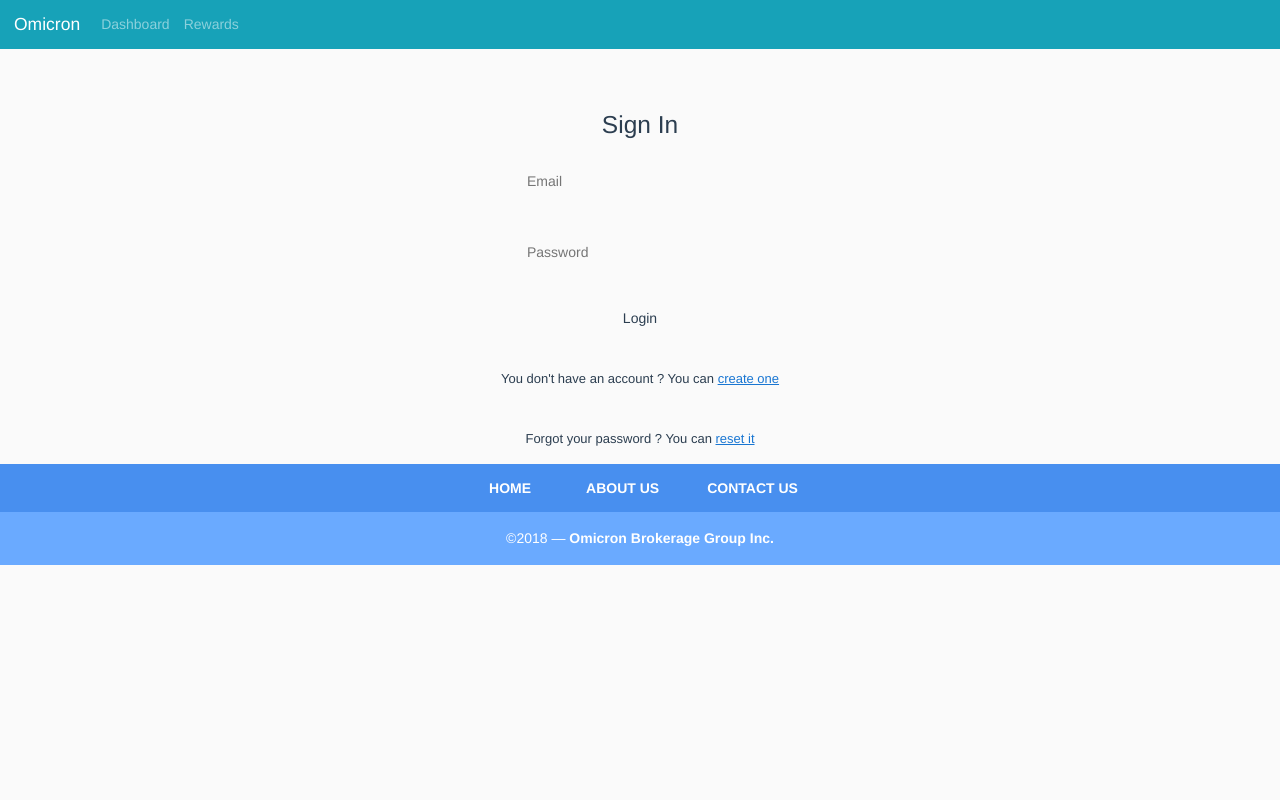
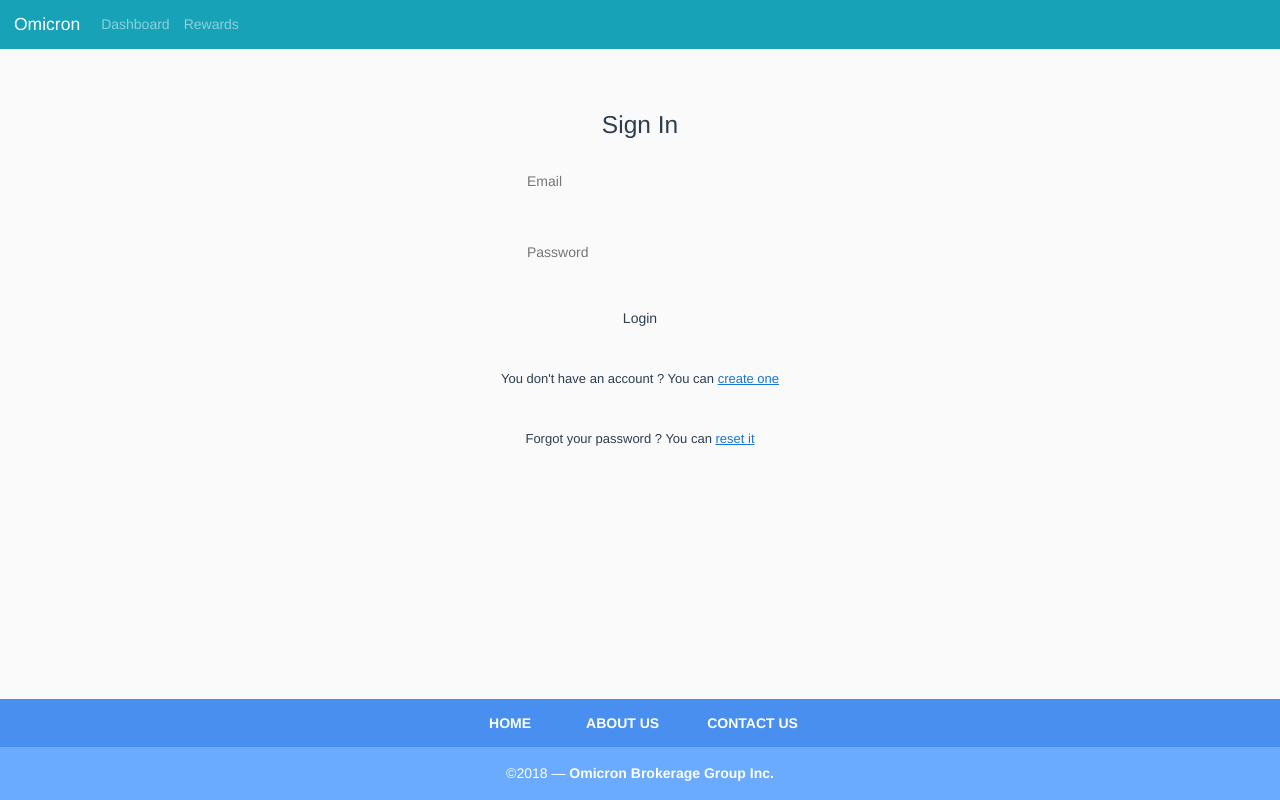
Before and after one commit to kshen3778/omicron-web, a Vue app: page /#/login in a window 1280 px wide. Built offline with nearby package versions, Linux system fonts and the light colour scheme; no server answers.

Commit message:
Made footer sticky

```diff
--- a/src/App.vue
+++ b/src/App.vue
@@ -3,14 +3,15 @@
 
   <div id="app">
     <v-app>
+
     <app-header></app-header>
-
     <br>
-    <router-view></router-view>
+    <router-view class="Site-content"></router-view>
 
     <v-footer
     height="auto"
-    color="primary lighten-1">
+    color="primary lighten-1"
+    >
     <v-layout
       justify-center
       row
@@ -65,6 +66,8 @@
 </script>
 
 <style>
+
+
 #app {
   font-family: 'Avenir', Helvetica, Arial, sans-serif;
   -webkit-font-smoothing: antialiased;
@@ -75,7 +78,18 @@
   overflow-x: hidden;
 }
 
-.footer-basic-centered{
+.Site {
+  display: flex;
+  min-height: 100vh;
+  flex-direction: column;
+}
+
+.Site-content {
+  flex: 1;
+}
+
+
+/*.footer-basic-centered{
 	background-color: #292c2f;
 	box-shadow: 0 1px 1px 0 rgba(0, 0, 0, 0.12);
 	box-sizing: border-box;
@@ -113,7 +127,6 @@
 	color: inherit;
 }
 
-/* If you don't want the footer to be responsive, remove these media queries */
 
 @media (max-width: 600px) {
 
@@ -137,5 +150,5 @@
 	.footer-basic-centered .footer-links a{
 		line-height: 1.8;
 	}
-}
+}*/
 </style>
```
